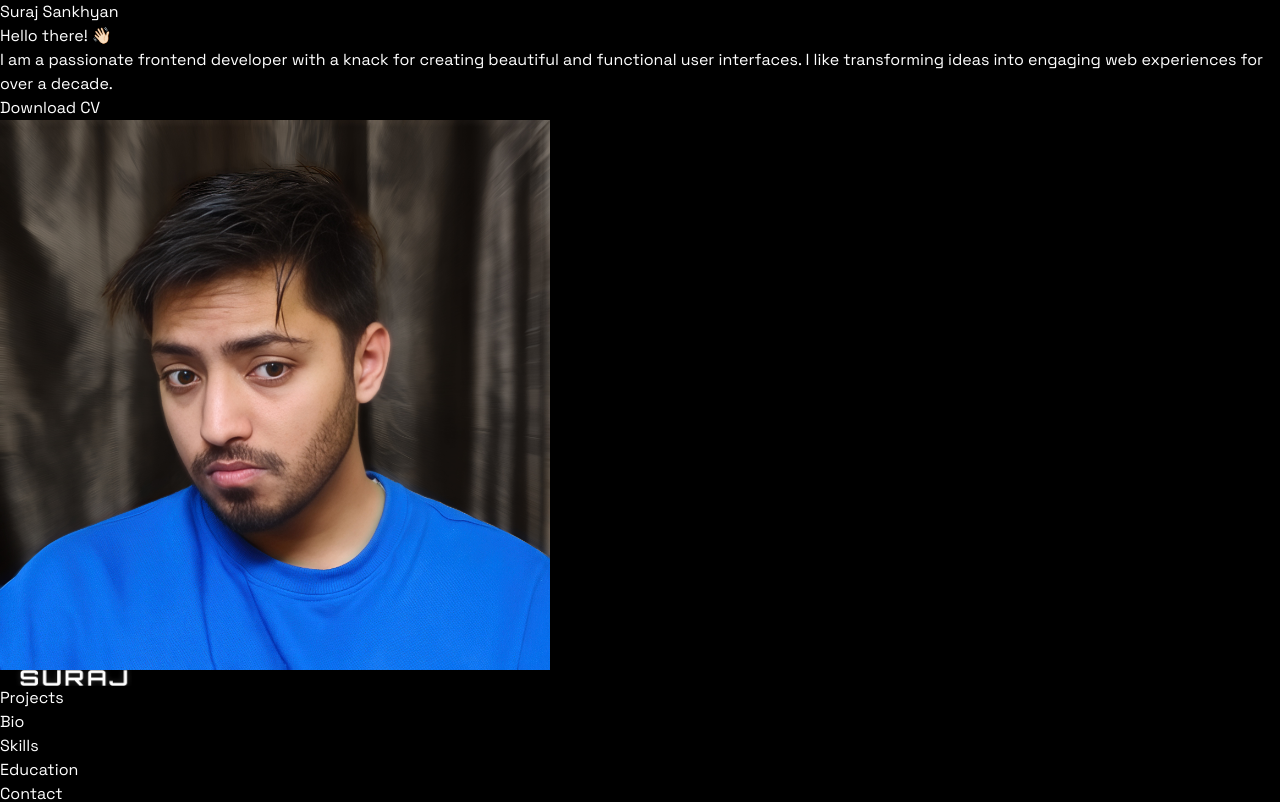
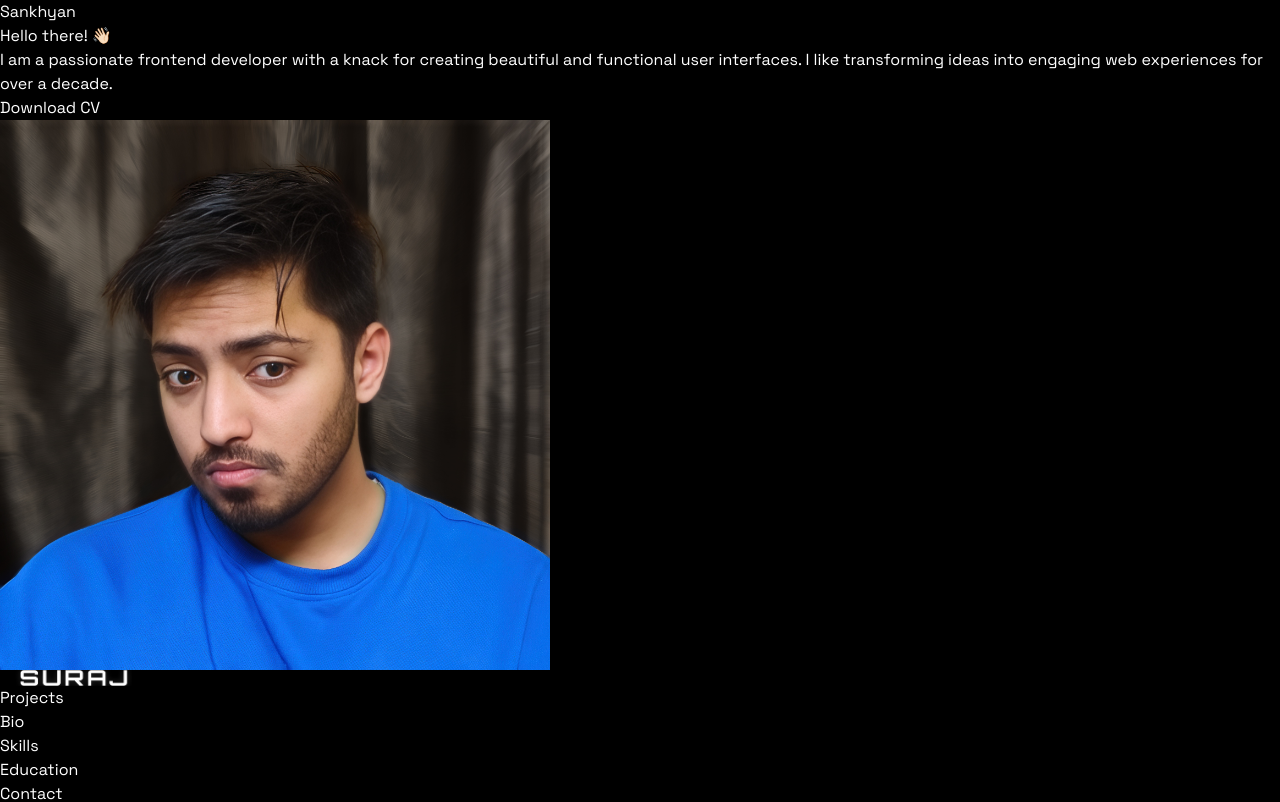
Before and after one commit to SurajSankhyan/New-Portfolio, a React (Vite) app: page / in a window 1280 px wide. Shown: the top 802 px of the page. Built offline with nearby package versions, Linux system fonts and the light colour scheme.

Commit message:
PORTFOLIO

```diff
--- a/src/constants/index.jsx
+++ b/src/constants/index.jsx
@@ -35,7 +35,7 @@ export const NAVIGATION_LINKS = [
 ];
 
 export const HERO = {
-  name: "Suraj Sankhyan",
+  name: " Sankhyan",
   greet: "Hello there! 👋🏻",
   description:
     "I am a passionate frontend developer with a knack for creating beautiful and functional user interfaces. I like transforming ideas into engaging web experiences for over a decade.",
```
